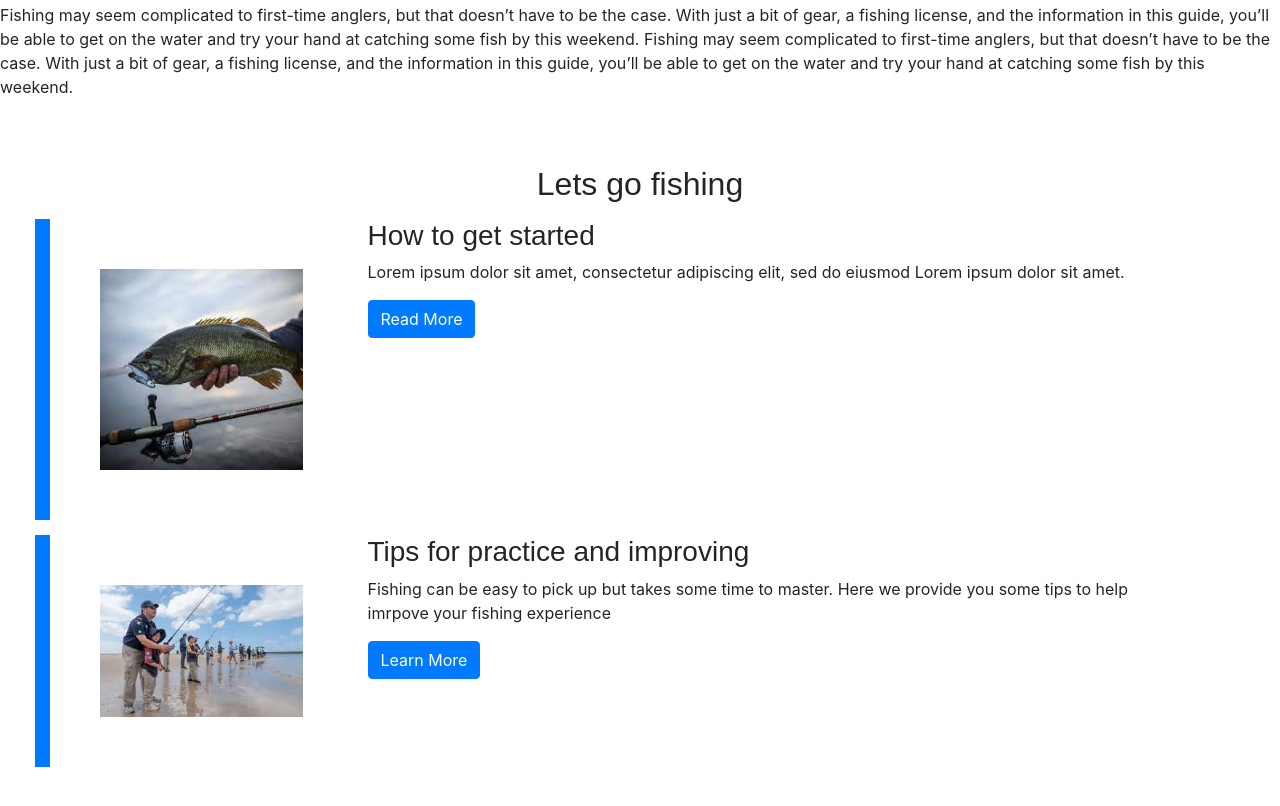
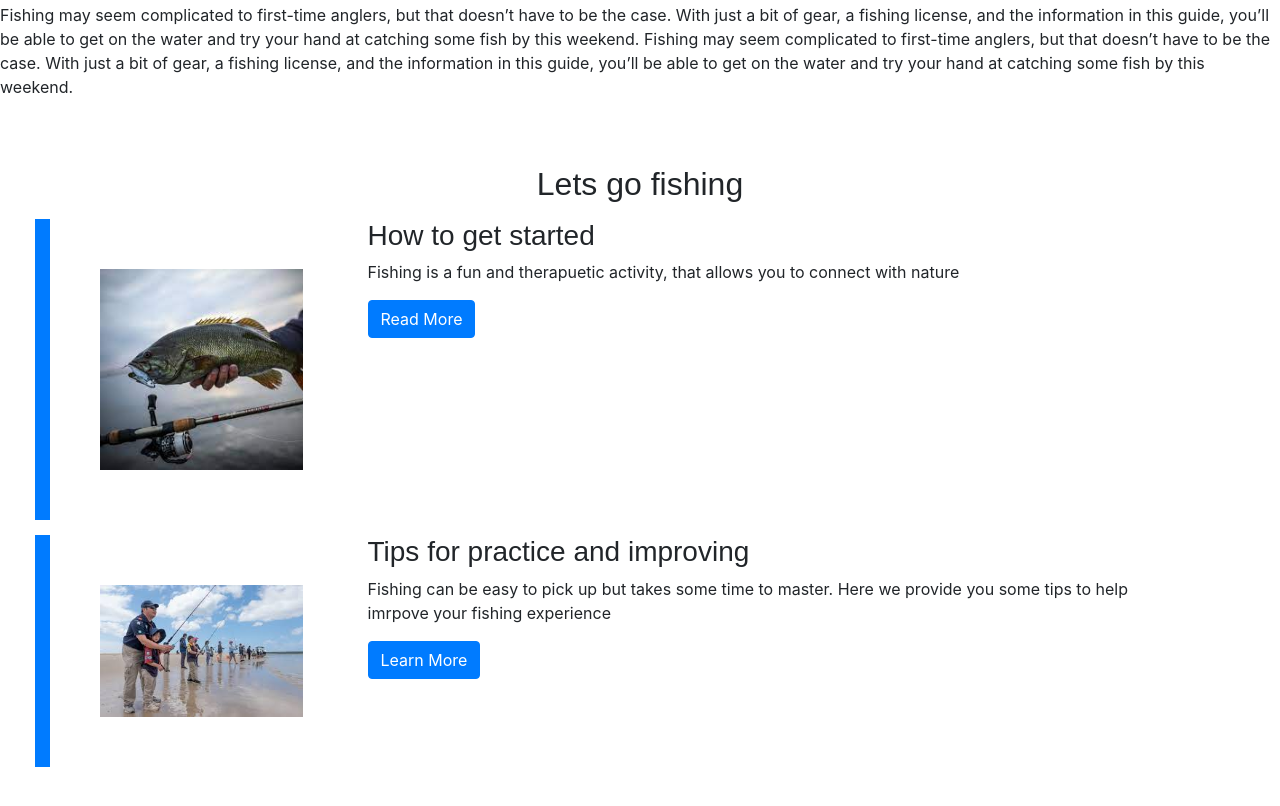
Before and after one commit to clintmogoai/fishinghobbie, a plain HTML site: page index.html in a window 1280 px wide. Shown: the part 850-1656 px from the top of the page. Drawn offline with nearby package versions, Linux system fonts and the light colour scheme.

Commit message:
fishing fun

```diff
--- a/index.html
+++ b/index.html
@@ -80,9 +80,7 @@
         </div>
         <div class="text col-8">
           <h3>How to get started</h3>
-          <p>
-            Lorem ipsum dolor sit amet, consectetur adipiscing elit, sed do eiusmod Lorem ipsum dolor sit amet.
-          </p>
+          <p>Fishing is a fun and therapuetic activity, that allows you to connect with nature</p>
           <a href="#" class="btn btn-primary">Read More
           </a>
         </div>
```
